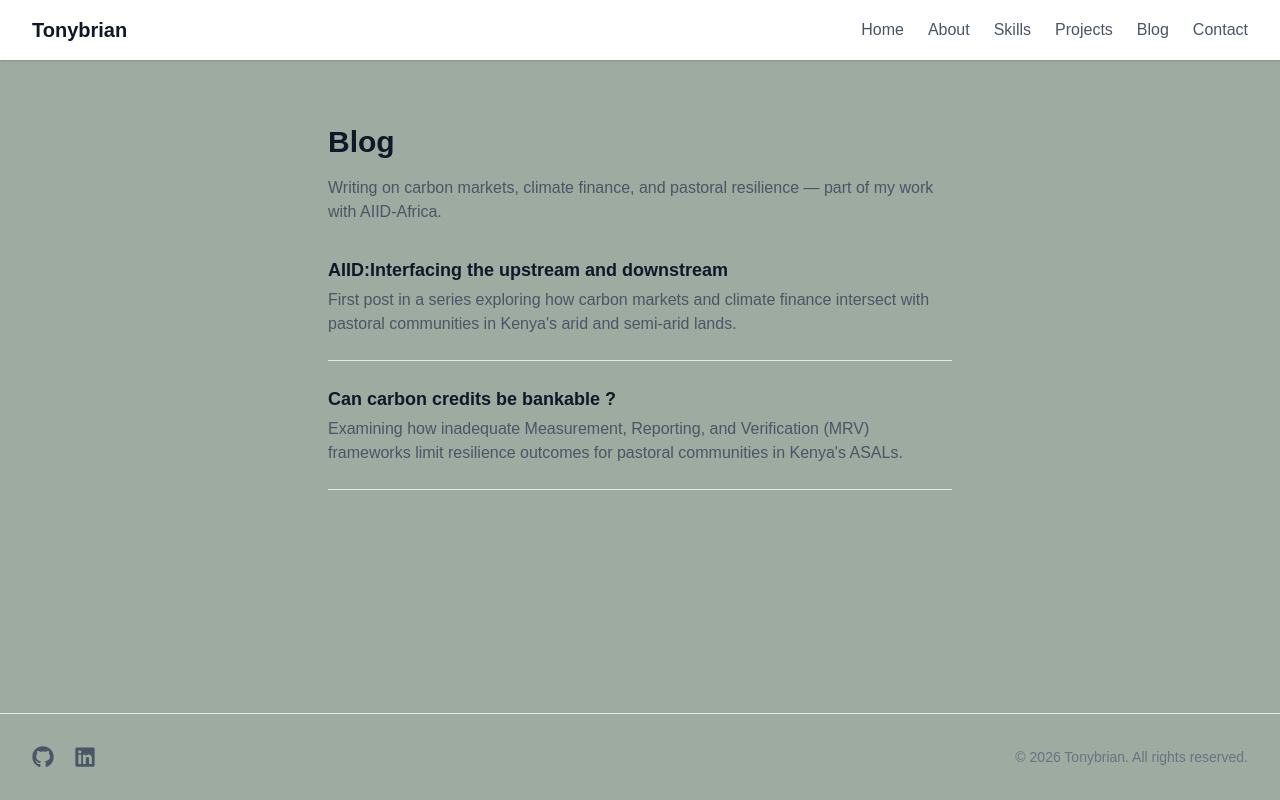
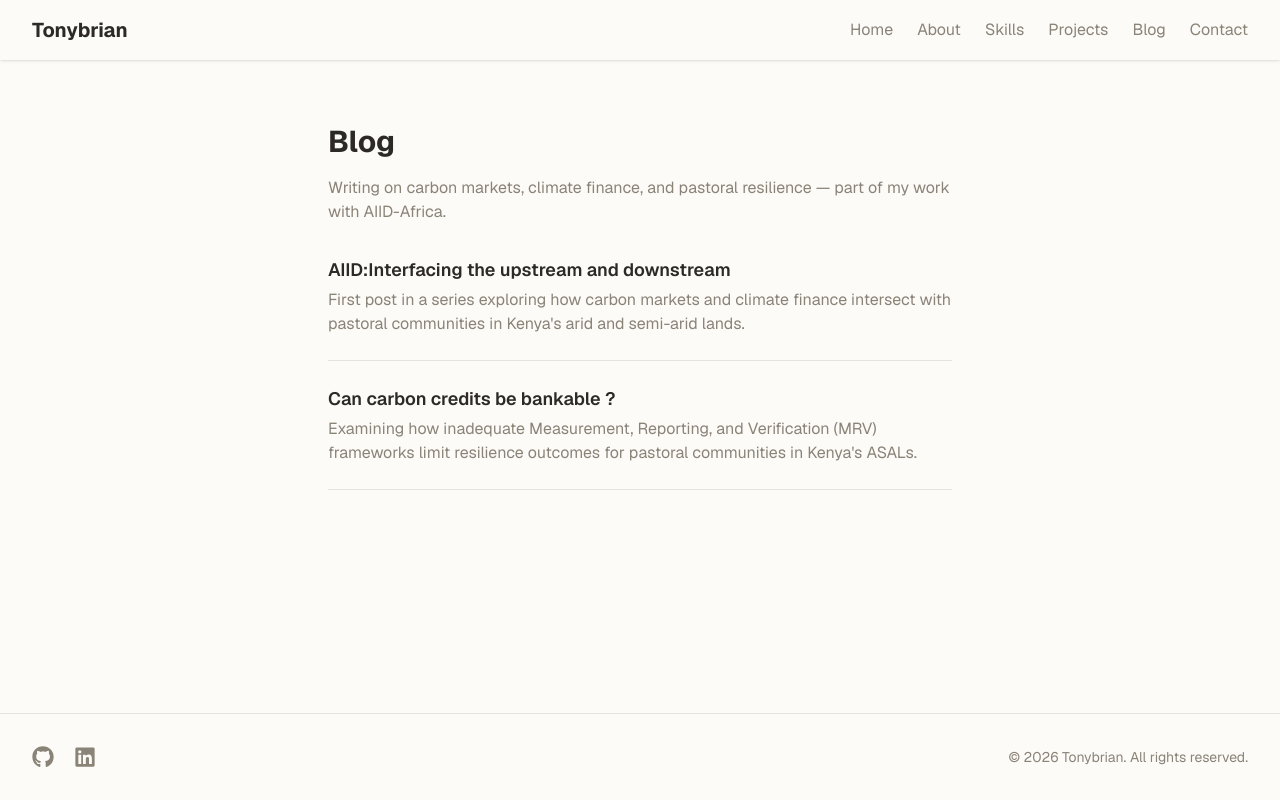
Before and after one commit to Cs-Star-Korir/My_Portfolio, a Next.js app: page /blog in a window 1280 px wide. Built offline with nearby package versions, Linux system fonts and the light colour scheme.

Commit message:
Added the image background and more styling

```diff
--- a/next.config.mjs
+++ b/next.config.mjs
@@ -1,6 +1,7 @@
 /** @type {import('next').NextConfig} */
 const nextConfig = {
   /* config options here */
+  devIndicators :false
 };
 
 export default nextConfig;
--- a/src/app/blog/page.jsx
+++ b/src/app/blog/page.jsx
@@ -3,8 +3,8 @@ import blogPosts from "@/data/blogPosts.json";
 export default function Blog() {
   return (
     <main className="max-w-2xl mx-auto px-6 py-16">
-      <h1 className="text-3xl font-bold text-gray-900 mb-4">Blog</h1>
-      <p className="text-gray-600 mb-8">
+      <h1 className="text-3xl font-bold text-foreground mb-4">Blog</h1>
+      <p className="text-warmgray mb-8">
         Writing on carbon markets, climate finance, and pastoral resilience —
         part of my work with AIID-Africa.
       </p>
@@ -16,12 +16,12 @@ export default function Blog() {
             href={post.link}
             target="_blank"
             rel="noopener noreferrer"
-            className="block border-b border-gray-200 pb-6 hover:opacity-75 transition-opacity"
+            className="block border-b border-warmgray/20 pb-6 hover:opacity-75 transition-opacity"
           >
-            <h2 className="text-lg font-semibold text-gray-900 mb-1">
+            <h2 className="text-lg font-semibold text-foreground mb-1">
               {post.title}
             </h2>
-            <p className="text-gray-600">{post.summary}</p>
+            <p className="text-warmgray">{post.summary}</p>
           </a>
         ))}
       </div>
--- a/src/app/globals.css
+++ b/src/app/globals.css
@@ -1,26 +1,39 @@
 @import "tailwindcss";
 
 :root {
-  --background: #9daba1;
-  --foreground: #22d4a5;
+  --background: #FDFBF7;
+  --foreground: #2D2A26;
+  --clay: #C1694F;
+  --sage: #7A8B6F;
+  --warmgray: #8A8378;
 }
 
 @theme inline {
   --color-background: var(--background);
   --color-foreground: var(--foreground);
+  --color-clay: var(--clay);
+  --color-sage: var(--sage);
+  --color-warmgray: var(--warmgray);
   --font-sans: var(--font-geist-sans);
   --font-mono: var(--font-geist-mono);
-}
-
-@media (prefers-color-scheme: dark) {
-  :root {
-    --background: #25a73d;
-    --foreground: #82eb8a;
-  }
 }
 
 body {
   background: var(--background);
   color: var(--foreground);
-  font-family: Arial, Helvetica, sans-serif;
+  font-family: var(--font-sans), Arial, Helvetica, sans-serif;
 }
+@keyframes fadeInScale {
+  from {
+    opacity: 0;
+    transform: scale(0.9);
+  }
+  to {
+    opacity: 1;
+    transform: scale(1);
+  }
+}
+
+.animate-fade-in-scale {
+  animation: fadeInScale 0.35s ease-out;
+}
--- a/src/app/page.jsx
+++ b/src/app/page.jsx
@@ -3,22 +3,19 @@ import Link from "next/link";
 export default function Home() {
   return (
     <main className="flex flex-col items-center justify-center text-center px-6 py-20">
-      {/* Profile image - swap the src once you add your photo to /public */}
       <img
         src="/Sir Korir.jpg"
         alt="Tonybrian"
         className="w-32 h-32 rounded-full object-cover mb-6"
       />
 
-      <p className="text-sm text-gray-500 mb-2">
-        ICT & Computer Science Student
-      </p>
+      <p className="text-sm text-warmgray mb-2">ICT & Computer Science Student</p>
 
-      <h1 className="text-4xl font-bold text-gray-900 mb-4">
+      <h1 className="text-4xl font-bold text-foreground mb-4">
         Hey, I&apos;m Tonybrian
       </h1>
 
-      <p className="max-w-md text-gray-600 mb-8">
+      <p className="max-w-md text-warmgray mb-8">
         I build practical, reliable web applications — currently exploring
         full-stack development with React and Next.js.
       </p>
@@ -26,13 +23,13 @@ export default function Home() {
       <div className="flex gap-4">
         <Link
           href="/projects"
-          className="px-5 py-2 bg-gray-900 text-white rounded-md hover:bg-gray-700"
+          className="px-5 py-2 bg-clay text-white rounded-md hover:opacity-90 transition-opacity"
         >
           View My Work
         </Link>
         <Link
           href="/contact"
-          className="px-5 py-2 border border-gray-300 rounded-md hover:bg-gray-100"
+          className="px-5 py-2 border border-sage text-sage rounded-md hover:bg-sage hover:text-white transition-colors"
         >
           Request CV
         </Link>
--- a/src/app/skills/page.jsx
+++ b/src/app/skills/page.jsx
@@ -23,31 +23,31 @@ const softSkills = [
   "Problem Solving",
   "Adaptability",
   "Time Management",
-  "Cross Cultural communication",
-  "Public speaking"
+  "Cross Cultural Communication",
+  "Public Speaking",
 ];
 
 export default function Skills() {
   return (
     <main className="max-w-2xl mx-auto px-6 py-16">
-      <h1 className="text-3xl font-bold text-gray-900 mb-10">Skills</h1>
+      <h1 className="text-3xl font-bold text-foreground mb-10">Skills</h1>
 
       {/* Hard skills — grouped by category */}
       <section className="mb-12">
-        <h2 className="text-xl font-semibold text-gray-900 mb-6">
+        <h2 className="text-xl font-semibold text-foreground mb-6">
           Hard Skills
         </h2>
         <div className="flex flex-col gap-6">
           {hardSkillGroups.map((group) => (
             <div key={group.category}>
-              <h3 className="text-sm font-semibold text-gray-500 uppercase tracking-wide mb-3">
+              <h3 className="text-sm font-semibold text-warmgray uppercase tracking-wide mb-3">
                 {group.category}
               </h3>
               <div className="flex flex-wrap gap-2">
                 {group.skills.map((skill) => (
                   <span
                     key={skill}
-                    className="px-3 py-1 bg-gray-100 text-gray-800 rounded-full text-sm"
+                    className="px-3 py-1 bg-sage/10 text-sage rounded-full text-sm"
                   >
                     {skill}
                   </span>
@@ -58,16 +58,16 @@ export default function Skills() {
         </div>
       </section>
 
-      {/* Soft skills — flat, visually separated with a divider */}
+      {/* Soft skills — flat, visually separated */}
       <section>
-        <h2 className="text-xl font-semibold text-gray-900 mb-6">
+        <h2 className="text-xl font-semibold text-foreground mb-6">
           Soft Skills
         </h2>
         <div className="flex flex-wrap gap-2">
           {softSkills.map((skill) => (
             <span
               key={skill}
-              className="px-3 py-1 bg-blue-50 text-blue-800 rounded-full text-sm"
+              className="px-3 py-1 bg-clay/10 text-clay rounded-full text-sm"
             >
               {skill}
             </span>
--- a/src/components/Footer.jsx
+++ b/src/components/Footer.jsx
@@ -4,34 +4,17 @@ export default function Footer() {
   const year = new Date().getFullYear();
 
   return (
-    <footer className="mt-auto border-t border-gray-200 px-8 py-8">
+    <footer className="mt-auto border-t border-warmgray/20 px-8 py-8">
       <div className="flex flex-col items-center gap-4 sm:flex-row sm:justify-between">
-        {/* Social icons */}
         <div className="flex gap-5">
-
-           <a href="https://github.com/Cs-Star-Korir"
-            target="_blank"
-            rel="noopener noreferrer"
-            aria-label="GitHub"
-            className="text-gray-600 hover:text-gray-900 transition-colors"
-          >
+          <a href="https://github.com/Cs-Star-Korir" target="_blank" rel="noopener noreferrer" aria-label="GitHub" className="text-warmgray hover:text-clay transition-colors">
             <FaGithub size={22} />
           </a>
-
-           <a href="https://www.linkedin.com/in/tony-brian-kiprotich/"
-            target="_blank"
-            rel="noopener noreferrer"
-            aria-label="LinkedIn"
-            className="text-gray-600 hover:text-gray-900 transition-colors"
-          >
+          <a href="https://www.linkedin.com/in/tony-brian-kiprotich/" target="_blank" rel="noopener noreferrer" aria-label="LinkedIn" className="text-warmgray hover:text-clay transition-colors">
             <FaLinkedin size={22} />
           </a>
         </div>
-
-        {/* Rights reserved */}
-        <p className="text-sm text-gray-500">
-          © {year} Tonybrian. All rights reserved.
-        </p>
+        <p className="text-sm text-warmgray">© {year} Tonybrian. All rights reserved.</p>
       </div>
     </footer>
   );
--- a/src/components/Navbar.jsx
+++ b/src/components/Navbar.jsx
@@ -2,44 +2,18 @@ import Link from "next/link";
 
 export default function Navbar() {
   return (
-    <nav className="flex items-center justify-between px-8 py-4 bg-white shadow-sm">
-      {/* Site name / logo - still links home */}
-      <Link href="/" className="text-xl font-bold text-gray-900">
+    <nav className="flex items-center justify-between px-8 py-4 bg-background shadow-sm">
+      <Link href="/" className="text-xl font-bold text-foreground">
         Tonybrian
       </Link>
 
-      {/* Navigation links */}
-      <ul className="flex gap-6 text-gray-600">
-        <li>
-          <Link href="/" className="hover:text-gray-900">
-            Home
-          </Link>
-        </li>
-        <li>
-          <Link href="/about" className="hover:text-gray-900">
-            About
-          </Link>
-        </li>
-        <li>
-          <Link href="/skills" className="hover:text-gray-900">
-            Skills
-          </Link>
-        </li>
-        <li>
-          <Link href="/projects" className="hover:text-gray-900">
-            Projects
-          </Link>
-        </li>
-        <li>
-          <Link href="/blog" className="hover:text-gray-900">
-            Blog
-          </Link>
-        </li>
-        <li>
-          <Link href="/contact" className="hover:text-gray-900">
-            Contact
-          </Link>
-        </li>
+      <ul className="flex gap-6 text-warmgray">
+        <li><Link href="/" className="hover:text-clay transition-colors">Home</Link></li>
+        <li><Link href="/about" className="hover:text-clay transition-colors">About</Link></li>
+        <li><Link href="/skills" className="hover:text-clay transition-colors">Skills</Link></li>
+        <li><Link href="/projects" className="hover:text-clay transition-colors">Projects</Link></li>
+        <li><Link href="/blog" className="hover:text-clay transition-colors">Blog</Link></li>
+        <li><Link href="/contact" className="hover:text-clay transition-colors">Contact</Link></li>
       </ul>
     </nav>
   );
--- a/src/components/ProjectCard.jsx
+++ b/src/components/ProjectCard.jsx
@@ -1,17 +1,13 @@
 export default function ProjectCard({ project }) {
   return (
-    <div className="border border-gray-200 rounded-lg p-6 hover:shadow-md transition-shadow">
-      <h3 className="text-lg font-semibold text-gray-900 mb-3">
-        {project.name}
-      </h3>
+    <div className="border border-warmgray/20 rounded-lg p-6 hover:shadow-md hover:border-clay/40 transition-all">
+      <h3 className="text-lg font-semibold text-foreground mb-3">{project.name}</h3>
+      <p className="text-warmgray mb-4">{project.description}</p>
 
-      <p className="text-gray-600 mb-4">{project.description}</p>
-
-
-        <a href={project.link}
+       <a href={project.link}
         target="_blank"
         rel="noopener noreferrer"
-        className="text-sm font-medium text-gray-900 hover:underline"
+        className="text-sm font-medium text-clay hover:underline"
       >
         {project.buttonLabel} →
       </a>
--- a/src/data/projects.json
+++ b/src/data/projects.json
@@ -19,12 +19,7 @@
         "buttonLabel": "GitHub"
     },
     {
-        "name": "Carbon Markets Blog",
-        "description": "A series of blog posts for AIID Africa documenting research on Kenya's rangeland pastoralist communities and carbon markets. Writing explores how ASALs intersect with carbon credit frameworks.",
-        "link": "https://docs.google.com/docuament/d/1LnNTGYvFj57JXcOwrp5-9xQfsYX2a-GXZ1fZJdObjCY/edit?tab=t.0#heading=h.17ug0w7kqj2q",
-        "buttonLabel": "Read More"
-    },
-    {
+
         "name": "Stock Market App",
         "description": "A React application built using Chart.js, Axios and React Router that fetches and visualizes stock market data from the Yahoo Finance API. Includes dynamic routing and interactive charts.",
         "link": "https://github.com/Cs-Star-Korir",
```
Also changed, not shown: src/app/about/page.jsx (+54 -2 lines), src/components/CVRequestForm.jsx (+31 -14 lines), public/running.jpeg (added).
